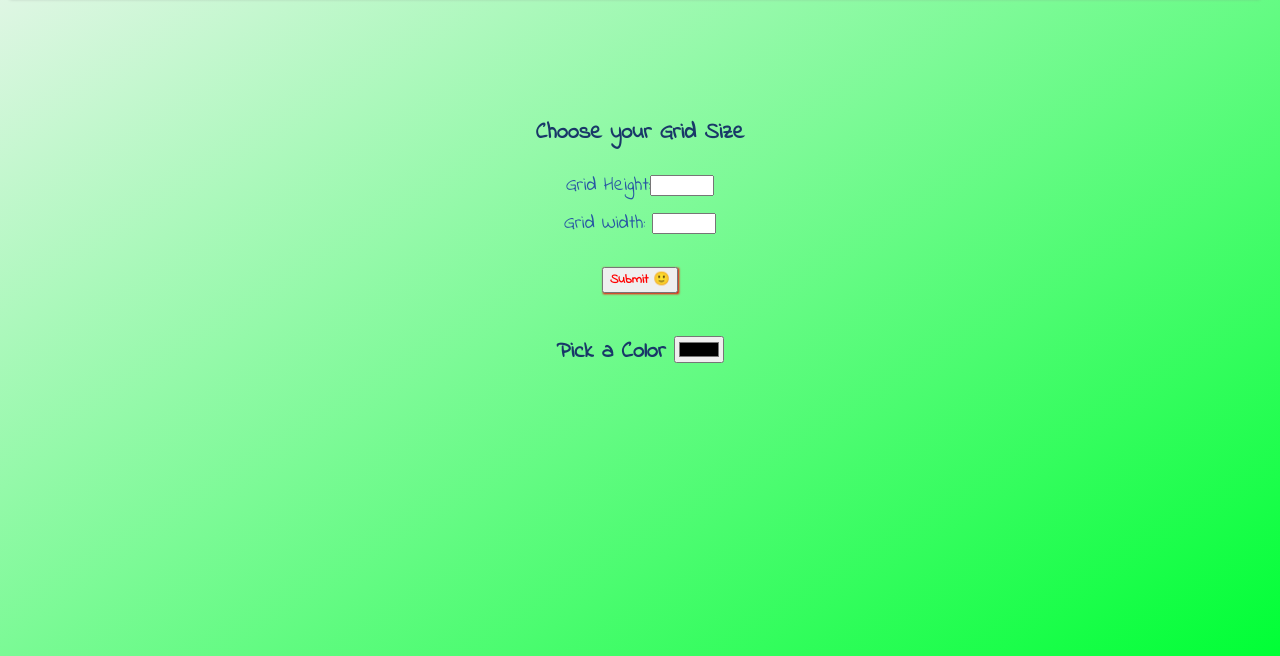
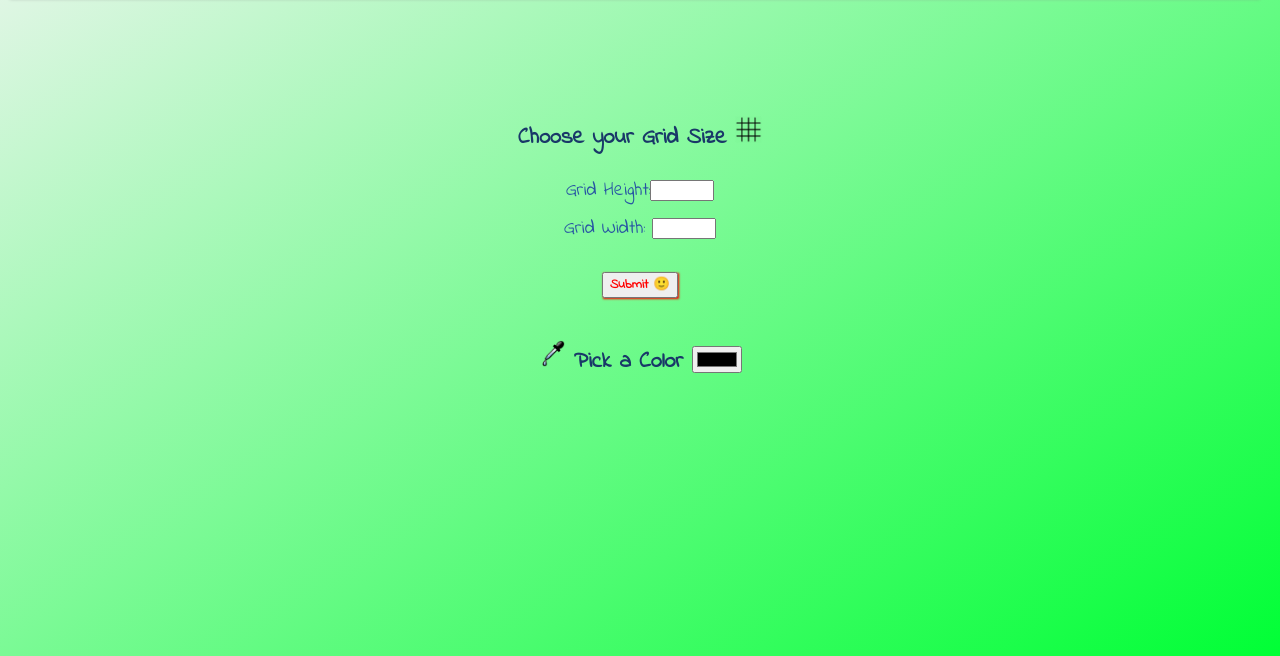
Before and after one commit to KarenOk/KarenOk.github.io, a plain HTML site: page index.html in a window 1280 px wide. Shown: the part 144-800 px from the top of the page. Drawn offline with nearby package versions, Linux system fonts and the light colour scheme.

Commit message:
style: add extra icons

```diff
--- a/index.css
+++ b/index.css
@@ -45,6 +45,10 @@ body{
     align-content: center;
     justify-content: space-evenly;
 }
+.content img{
+    height: 1.2em;
+    width: 1.2em;
+}
 
 .get-inputs{
     flex-flow: column;
@@ -54,6 +58,7 @@ body{
 .input{
     margin: 10px;
     color: #2856a3;
+    font-family: 'Indie Flower', cursive;
 }
 
 input[type="submit"]{
--- a/index.html
+++ b/index.html
@@ -18,14 +18,14 @@
         <div class="content flex-container" >
             <div class="get-inputs ">
                 <form id="grid-specs" >
-                    <h3> Choose your Grid Size </h3>
+                    <h3> Choose your Grid Size <img src="images/grid-lines.png"></h3>
                     <div class="input"> Grid Height:<input type="number" min="1" max="150" name="Height"> </div>
                     <div class="input"> Grid Width: <input type="number" min="1" max="150" name="Width"> </div>
                     <input type="submit" value="Submit 🙂">
                 </form>
 
                 <div id="color-picker" >
-                    <h3> Pick a Color  <input type="color" > </h3>
+                 <h3> <img src="images/color-picker.png"> Pick a Color  <input type="color" > </h3>
                 </div>
 
             </div>
```
Also changed, not shown: images/color-picker.png (added), images/grid-lines.png (added), images/pencil-cursor.png.
